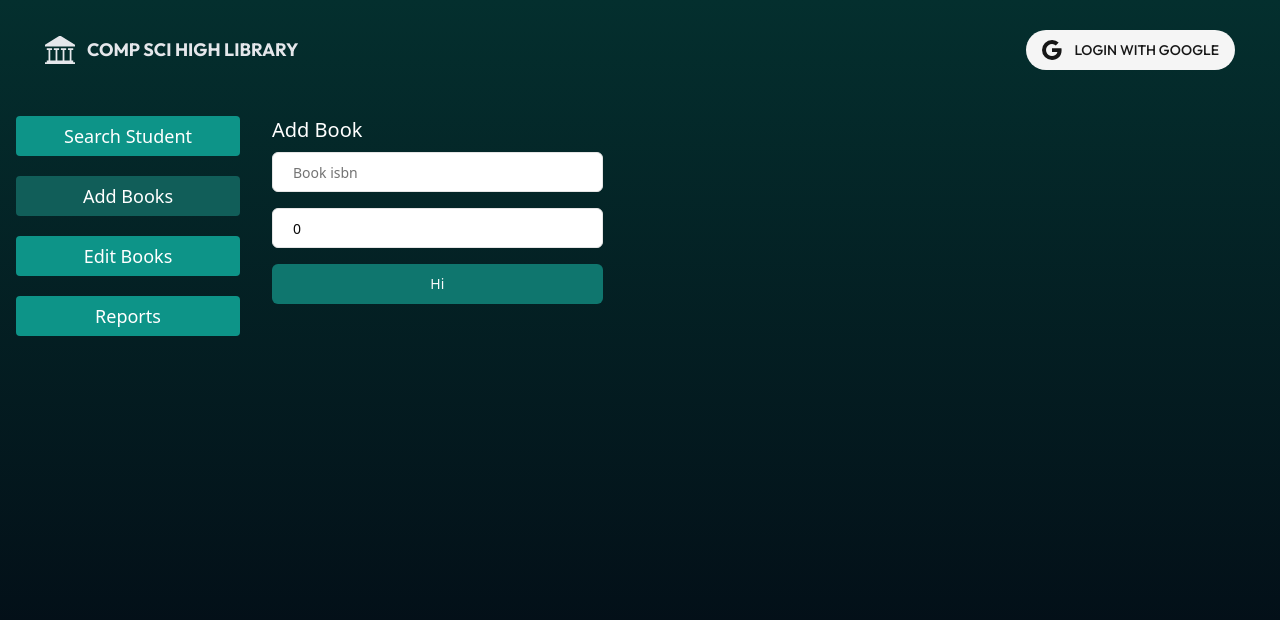
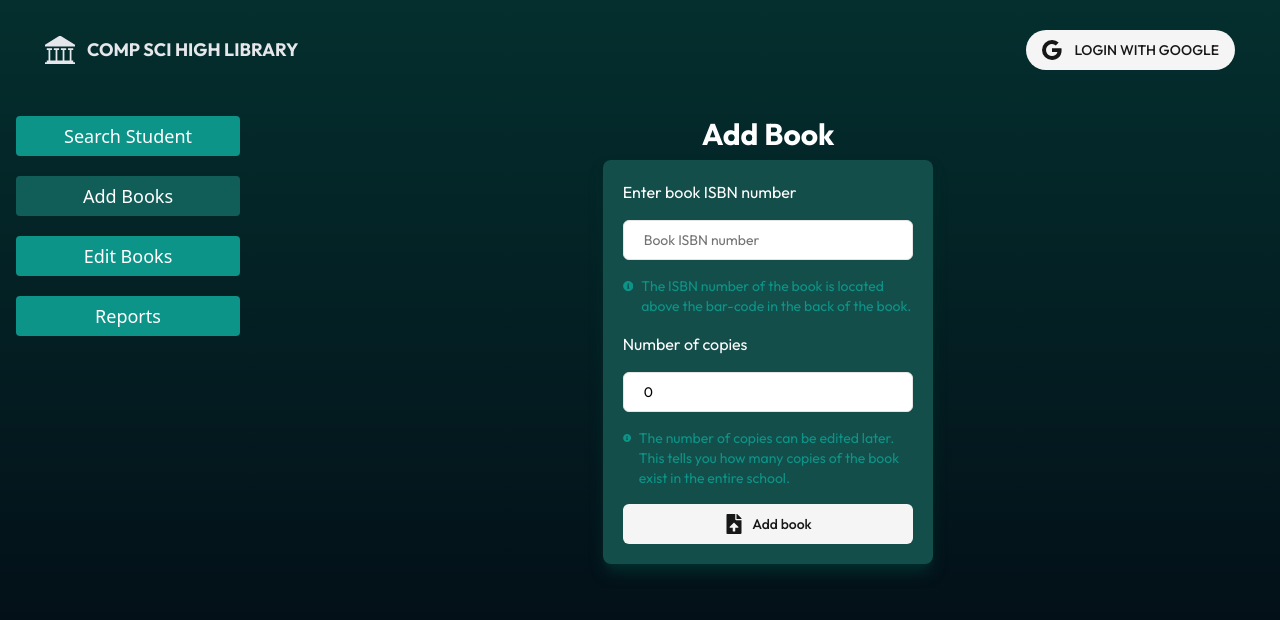
Before and after one commit to Kyptdin/Comp-Sci-High-Library-Management-IP, a React (Vite) app in the folder app/: page /admin/addBooks in a window 1280 px wide. Shown: the top 620 px of the page. Built offline with nearby package versions, Linux system fonts and the light colour scheme.

Commit message:
Add books page revamp v1

```diff
--- a/app/src/subpages/AddBooksAdminPage.tsx
+++ b/app/src/subpages/AddBooksAdminPage.tsx
@@ -2,6 +2,9 @@ import { cn } from "@/lib/utils";
 import { Input } from "@/components/ui/input";
 import { Button } from "@/components/ui/button";
 import { useState } from "react";
+
+import { FaFileUpload } from "react-icons/fa";
+import { FaInfoCircle } from "react-icons/fa";
 
 export const AddBooksAdminPage = () => {
   const [bookIsbn, setBookIsbn] = useState<string>("");
@@ -13,33 +16,52 @@ export const AddBooksAdminPage = () => {
   };
 
   return (
-    <div className="p-4 w-[80%]">
-      <h2 className="text-xl mb-2 text-white">Add Book</h2>
-      <form className="flex flex-col gap-4 w-1/3" onSubmit={onSubmit}>
+    <div className="p-4 w-[80%] font-outfit text-white full-center flex-col justify-start">
+      <h2 className="text-3xl mb-2 font-bold">Add Book</h2>
+      <form
+        className="flex flex-col gap-4 w-1/3 p-5 bg-teal-900 shadow-lg shadow-teal-950 rounded-lg"
+        onSubmit={onSubmit}
+      >
+        <h2>Enter book ISBN number</h2>
         <Input
           value={bookIsbn}
           onChange={(e) => setBookIsbn(e.target.value)}
           type="text"
-          placeholder="Book isbn"
+          placeholder="Book ISBN number"
+          required={true}
           className={cn(
-            "focus:outline-none",
+            "focus:outline-none text-black",
             "rounded-md w-full py-2 px-5",
             "duration-50 transition ease-out"
           )}
         />
+        <p className="text-sm text-teal-600 flex">
+          <FaInfoCircle size={20} className="mr-2"/>
+          The ISBN number of the book is located above the bar-code in the back of the book.
+        </p>
+
+        <h2>Number of copies</h2>
         <Input
           onChange={(e) => setTotalCopies(parseInt(e.target.value))}
           value={totalCopies}
           type="number"
           placeholder="Total amount of copies"
+          required={true}
           className={cn(
-            "focus:outline-none",
+            "focus:outline-none text-black",
             "rounded-md w-full py-2 px-5",
             "duration-50 transition ease-out"
           )}
         />
-        <Button className="bg-teal-700 hover:bg-teal-800 transition duration-200">
-          Hi
+        <p className="text-sm text-teal-600 flex">
+          <FaInfoCircle size={20} className="mr-2"/>
+          The number of copies can be edited later.
+          This tells you how many copies of the book exist in the entire school.
+        </p>
+
+        <Button className="transition duration-200" variant="secondary">
+          <FaFileUpload size={20} className="mr-2"/>
+          Add book
         </Button>
       </form>
     </div>
```
Also changed, not shown: app/src/pages/SearchPage.tsx (+3 -4 lines).
